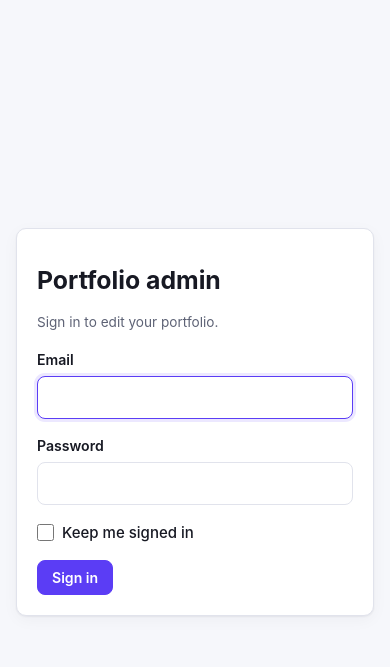
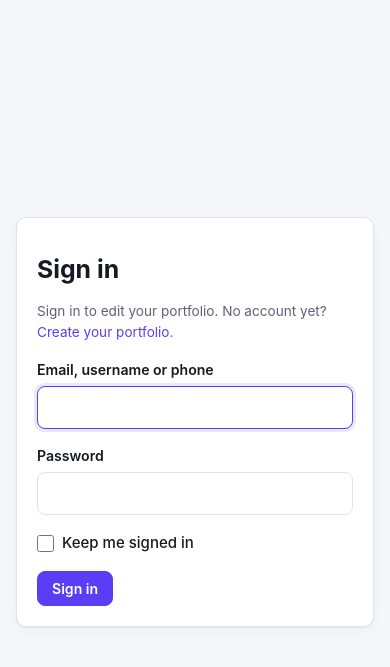
Before and after one commit to shakyarishesh/Portfolia, a Laravel app: page /admin/login in a window 390 px wide. Shown: the top 667 px of the page. Run offline with Laravel 12, Linux system fonts and the light colour scheme; some libraries are stand-ins or nearby versions.

Commit message:
Sign-in with email, username or phone for admins and portfolio owners

```diff
--- a/app/Http/Controllers/Auth/LoginController.php
+++ b/app/Http/Controllers/Auth/LoginController.php
@@ -4,7 +4,11 @@ namespace App\Http\Controllers\Auth;
 
 use App\Http\Controllers\Controller;
 use Illuminate\Http\Request;
+use App\Models\Portfolio;
+use App\Models\User;
 use Illuminate\Support\Facades\Auth;
+use Illuminate\Support\Facades\Gate;
+use Illuminate\Support\Facades\Hash;
 use Illuminate\Validation\ValidationException;
 
 class LoginController extends Controller
@@ -14,20 +18,36 @@ class LoginController extends Controller
         return view('admin.auth.login');
     }
 
+    /** Admins and portfolio owners. "login" is an email, a portfolio username or a phone number. */
     public function login(Request $request)
     {
-        $credentials = $request->validate([
-            'email' => ['required', 'email'],
+        $request->merge(['login' => trim((string) $request->input('login', $request->input('email')))]);
+        $data = $request->validate([
+            'login' => ['required', 'string', 'max:150'],
             'password' => ['required', 'string'],
         ]);
 
-        if (! Auth::attempt($credentials + ['is_admin' => true], $request->boolean('remember'))) {
-            throw ValidationException::withMessages(['email' => 'These credentials do not match an admin account.']);
+        $user = $this->findUser($data['login']);
+        if (! $user || ! Hash::check($data['password'], $user->password) || Gate::forUser($user)->denies('portal')) {
+            throw ValidationException::withMessages(['login' => 'These details do not match an account.']);
         }
 
+        Auth::login($user, $request->boolean('remember'));
         $request->session()->regenerate();
 
         return redirect()->intended(route('admin.dashboard'));
+    }
+
+    private function findUser(string $login): ?User
+    {
+        if (str_contains($login, '@')) {
+            return User::query()->where('email', $login)->first();
+        }
+        if (preg_match('/^\+?[\d\s().-]{6,}$/', $login)) {
+            return User::query()->where('phone', User::normalizePhone($login))->first();
+        }
+
+        return Portfolio::query()->where('username', mb_strtolower($login))->first()?->user;
     }
 
     public function logout(Request $request)
--- a/app/Providers/AppServiceProvider.php
+++ b/app/Providers/AppServiceProvider.php
@@ -57,6 +57,8 @@ class AppServiceProvider extends ServiceProvider
         ]);
 
         Gate::define('admin', fn (User $user) => $user->is_admin);
+        // The admin portal: admins see everything, portfolio owners only their own portfolio(s).
+        Gate::define('portal', fn (User $user) => $user->is_admin || $user->portfolios()->exists());
         Gate::policy(Portfolio::class, PortfolioPolicy::class);
 
         // /{username}/…: resolve once, enforce visibility, make it the current portfolio for scoping and URLs.
@@ -74,7 +76,7 @@ class AppServiceProvider extends ServiceProvider
             return $portfolio;
         });
 
-        RateLimiter::for('login', fn (Request $request) => Limit::perMinute(5)->by(mb_strtolower((string) $request->input('email')).'|'.$request->ip()));
+        RateLimiter::for('login', fn (Request $request) => Limit::perMinute(5)->by(mb_strtolower((string) $request->input('login', $request->input('email'))).'|'.$request->ip()));
         RateLimiter::for('contact', fn (Request $request) => Limit::perHour(5)->by($request->ip()));
         RateLimiter::for('applications', fn (Request $request) => Limit::perHour(3)->by($request->ip()));
         RateLimiter::for('demo-api', fn (Request $request) => Limit::perMinute(30)->by($request->ip()));
--- a/resources/views/admin/auth/login.blade.php
+++ b/resources/views/admin/auth/login.blade.php
@@ -2,7 +2,7 @@
 <html lang="en">
 <head>
   <meta charset="utf-8"><meta name="viewport" content="width=device-width, initial-scale=1"><meta name="robots" content="noindex">
-  <title>Sign in · Portfolio admin</title>
+  <title>Sign in · {{ config('portfolio.platform_name') }}</title>
   <link rel="stylesheet" href="{{ asset('admin-assets/admin.css') }}">@include('admin.partials.theme-init')
   <script src="{{ asset('admin-assets/admin.js') }}" defer></script>
 </head>
@@ -10,10 +10,10 @@
 <main class="auth">
   <form class="card stack" method="post" action="{{ url('/admin/login') }}">
     @csrf
-    <h1>Portfolio admin</h1>
-    <p class="muted small">Sign in to edit your portfolio.</p>
+    <h1>Sign in</h1>
+    <p class="muted small">Sign in to edit your portfolio. No account yet? <a href="{{ route('apply.create') }}">Create your portfolio</a>.</p>
     @if ($errors->any())<div class="alert bad" role="alert">{{ $errors->first() }}</div>@endif
-    <div class="field"><label for="email">Email</label><input type="email" id="email" name="email" value="{{ old('email') }}" required autofocus autocomplete="username"></div>
+    <div class="field"><label for="login">Email, username or phone</label><input type="text" id="login" name="login" value="{{ old('login') }}" required autofocus autocomplete="username" autocapitalize="none" spellcheck="false"></div>
     <div class="field"><label for="password">Password</label><input type="password" id="password" name="password" required autocomplete="current-password"></div>
     <label class="check"><input type="checkbox" name="remember" value="1"> Keep me signed in</label>
     <button class="btn primary" type="submit" data-loading="Signing in…">Sign in</button>
```
Also changed, not shown: app/Models/User.php (+15 -0 lines), tests/Feature/AuthTest.php (+2 -2 lines), database/migrations/2026_11_19_000001_add_phone_to_users.php (added).
